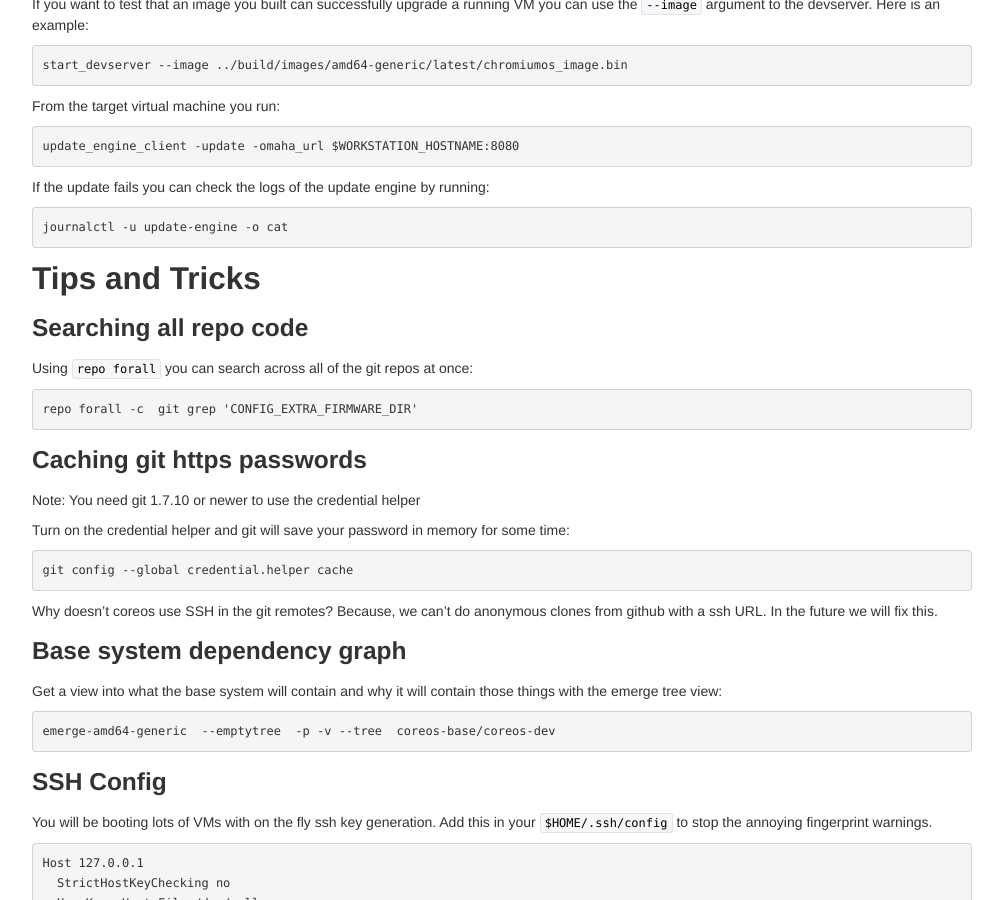
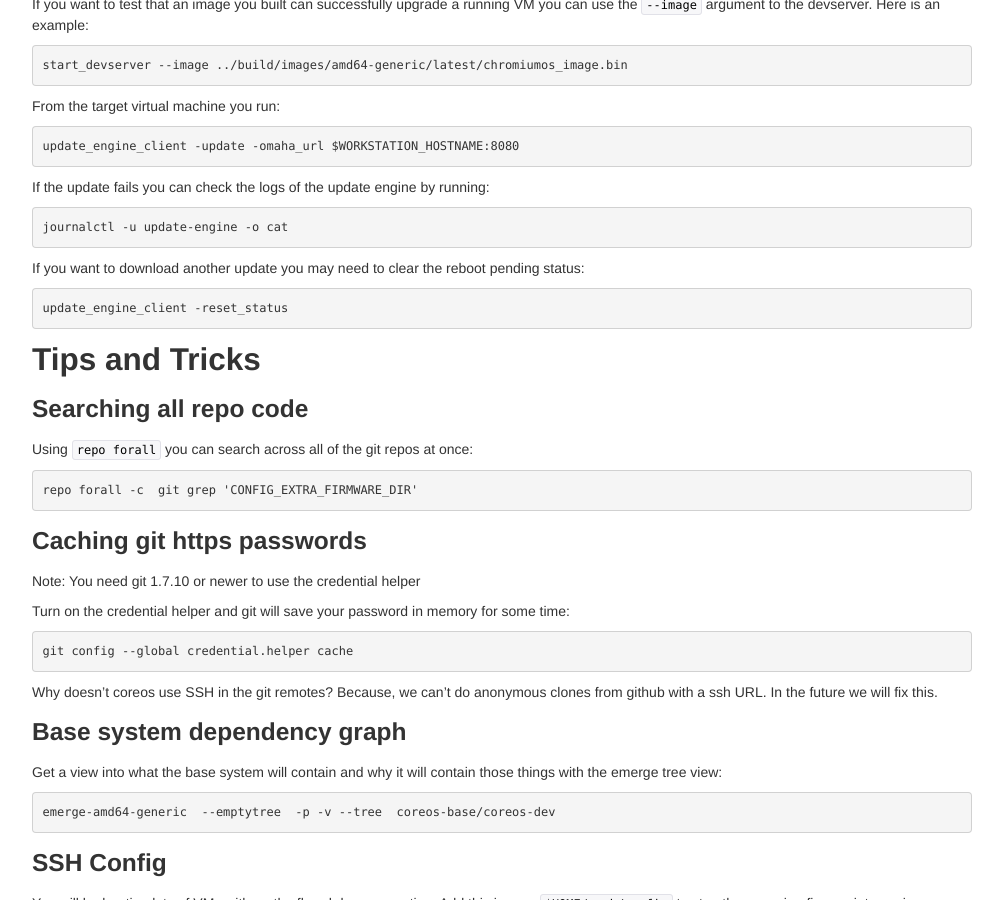
Before and after one commit to RandomStuffs22/coreos.github.com, a Jekyll site: the page built from index.markdown, in a window 1280 px wide and 900 px high, scrolled down 2445 px. Shown: the whole window, without its empty margins (138-1141 px from the left). Built offline with Jekyll 4.4.1, drawn with Linux system fonts in a browser that asks for light colours; Markdown is read by kramdown in place of the engine named in the settings.

Commit message:
fix(index): add note about reset_status command

````diff
--- a/index.markdown
+++ b/index.markdown
@@ -198,6 +198,13 @@ If the update fails you can check the logs of the update engine by running:
 journalctl -u update-engine -o cat
 ```
 
+If you want to download another update you may need to clear the reboot
+pending status:
+
+```
+update_engine_client -reset_status
+```
+
 ## Tips and Tricks
 
 ### Searching all repo code
````
